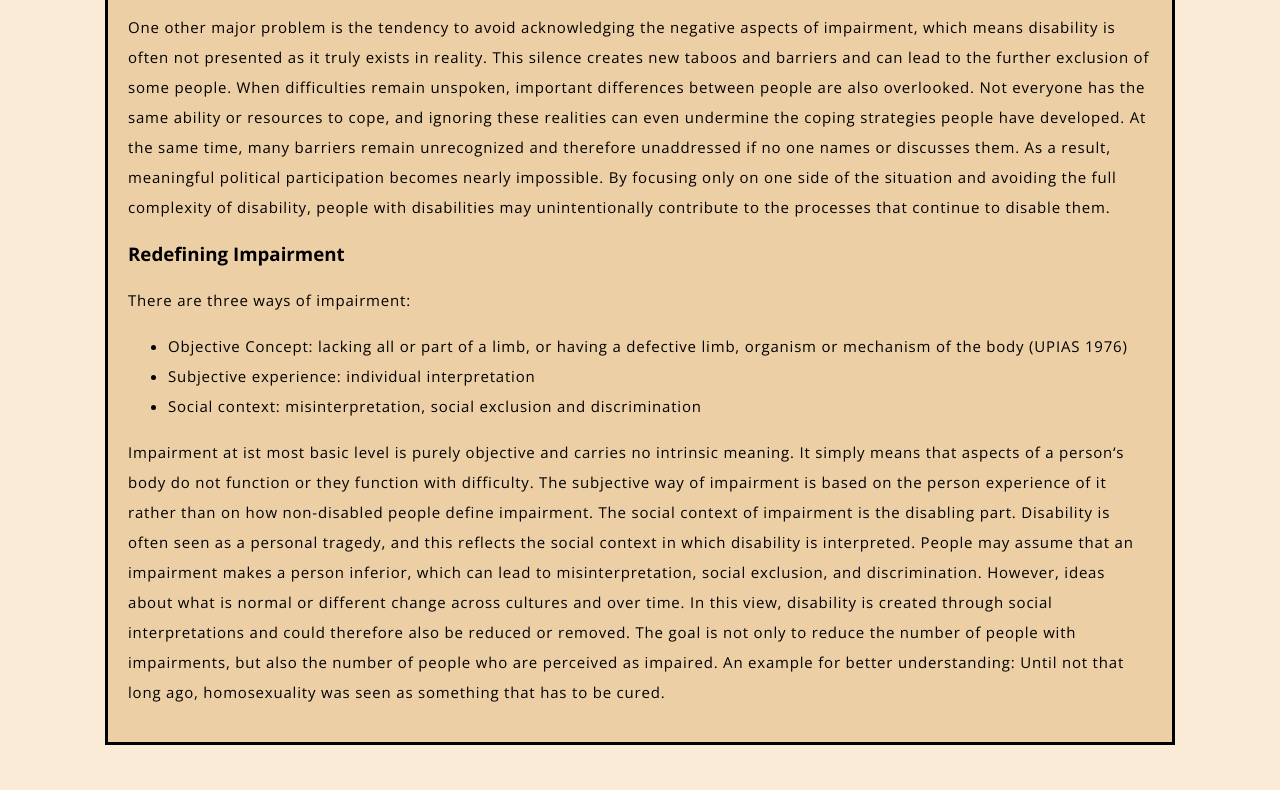
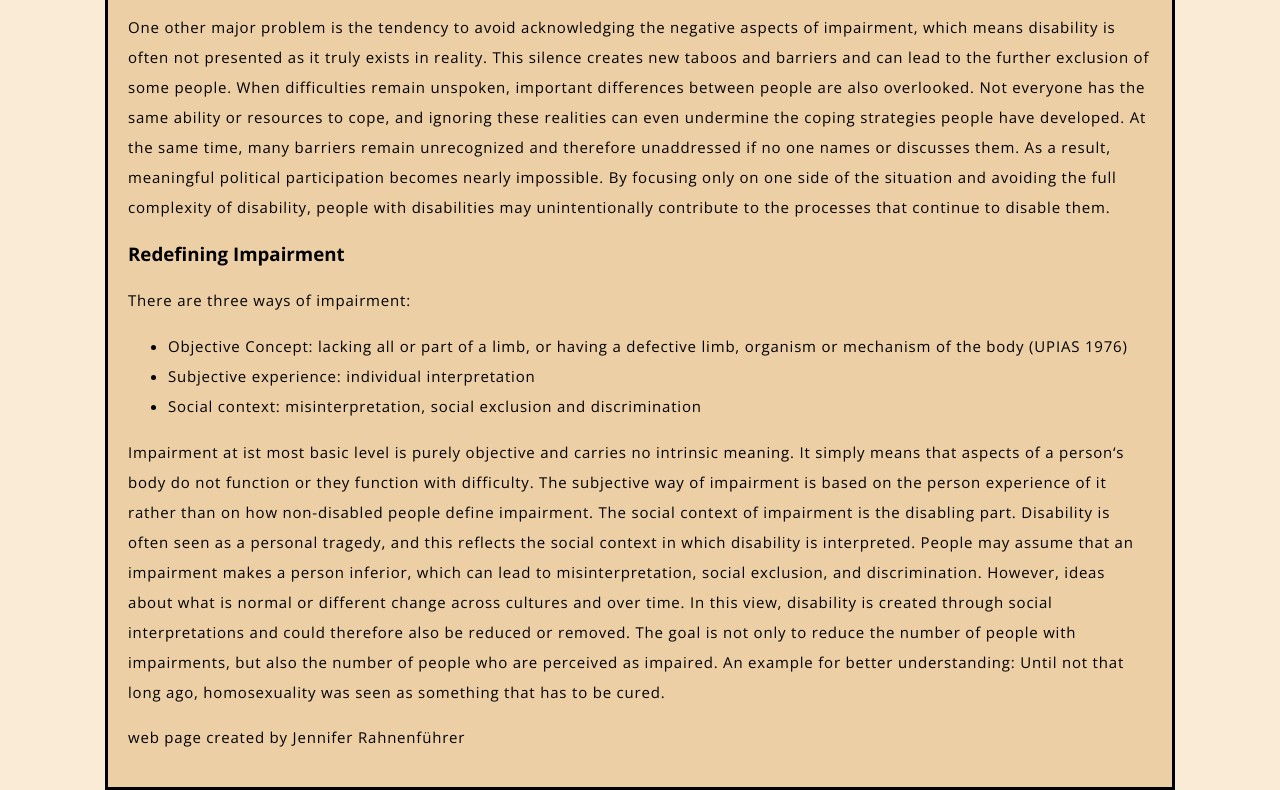
Before and after one commit to jennerational/project_digacc, a plain HTML site: page docs/index.html in a window 1280 px wide. Shown: the part 2701-3491 px from the top of the page. Before the commit the page ends 3446 px from the top, so only its background shows below. Drawn offline with nearby package versions, Linux system fonts and the light colour scheme.

Commit message:
added footer

```diff
--- a/docs/index.html
+++ b/docs/index.html
@@ -179,5 +179,10 @@
   });
 </script>
 
+    <footer>
+        <p>web page created by Jennifer Rahnenführer
+        </p>
+    </footer>
+
     </body>
 </html>
```
